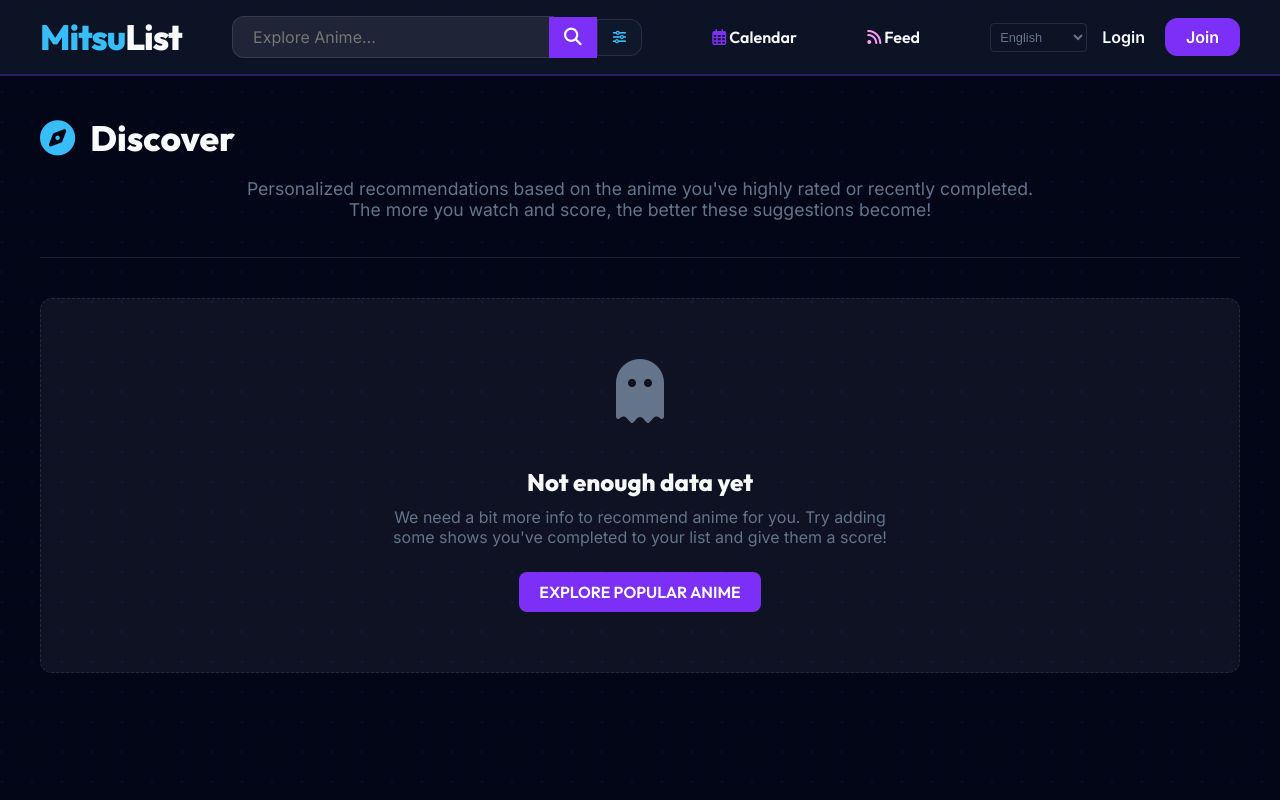
After one commit to IdzaYar120/MitsuList, a Django app: template app/templates/discover.html in a window 1280 px wide. The commit adds this page. Run offline with Django 5.2, Linux system fonts and the light colour scheme; the template is opened without the code that fills it, so the values that code supplies are empty.

Commit message:
feat(recommendations): Implement Smart Discovery Engine

```diff
--- a/app/templates/base.html
+++ b/app/templates/base.html
@@ -52,12 +52,21 @@
             </div>
             <div style="margin-left: 20px;">
                 <a href="{% url 'calendar' %}" style="color: var(--color-text); text-decoration: none; font-weight: 600; font-family: var(--font-header); transition: var(--transition);">
-                    <i class="fa-regular fa-calendar-days"></i> Calendar
+                    <i class="fa-regular fa-calendar-days" style="color: var(--color-primary);"></i> Calendar
                 </a>
             </div>
+
+            {% if user.is_authenticated %}
+            <div style="margin-left: 20px;">
+                <a href="{% url 'discover' %}" style="color: var(--color-text); text-decoration: none; font-weight: 600; font-family: var(--font-header); transition: var(--transition);">
+                    <i class="fa-solid fa-compass" style="color: #38bdf8;"></i> Discover
+                </a>
+            </div>
+            {% endif %}
+
             <div style="margin-left: 20px;">
                 <a href="{% url 'activity-feed' %}" style="color: var(--color-text); text-decoration: none; font-weight: 600; font-family: var(--font-header); transition: var(--transition);">
-                    <i class="fa-solid fa-rss"></i> Feed
+                    <i class="fa-solid fa-rss" style="color: #ff9ff3;"></i> Feed
                 </a>
             </div>
 
--- /dev/null
+++ b/app/templates/discover.html
@@ -0,0 +1,70 @@
+{% extends 'base.html' %}
+{% load static i18n %}
+
+{% block title %}Discover - MitsuList{% endblock %}
+
+{% block content %}
+<div style="max-width: 1200px; margin: 40px auto; padding: 0 20px;">
+
+    <div style="margin-bottom: 30px; border-bottom: 1px solid rgba(255,255,255,0.1); padding-bottom: 20px;">
+        <h2 style="font-family: var(--font-header); font-size: 2.2rem; margin-bottom: 10px; display: flex; align-items: center; gap: 15px;">
+            <i class="fa-solid fa-compass" style="color: var(--color-accent);"></i> Discover
+        </h2>
+        <p style="color: var(--color-muted); font-size: 1.1rem; max-width: 800px;">
+            Personalized recommendations based on the anime you've highly rated or recently completed. The more you watch and score, the better these suggestions become!
+        </p>
+    </div>
+
+    <!-- Recommendations Grid -->
+    <div style="margin-top: 40px;">
+        {% if recommendations %}
+            <div id="search-results-container" style="display: grid; grid-template-columns: repeat(auto-fill, minmax(200px, 1fr)); gap: 25px;">
+                {% for item in recommendations %}
+                    <a href="{% url 'anime-view' item.anime.mal_id %}" class="anime-card-links" style="position: relative; display: block;">
+                        <div class="anime-cards" style="height: 100%; display: flex; flex-direction: column;">
+
+                            <!-- Image -->
+                            <div style="position: relative; padding-top: 140%; border-radius: var(--border-radius); overflow: hidden; margin-bottom: 15px; box-shadow: 0 4px 15px var(--color-shadow);">
+                                <img src="{{ item.anime.images.jpg.large_image_url }}" alt="{{ item.anime.title }}" loading="lazy"
+                                     style="position: absolute; top: 0; left: 0; width: 100%; height: 100%; object-fit: cover; transition: transform 0.3s ease;">
+                            </div>
+
+                            <!-- Title -->
+                            <p class="anime-title" style="flex-grow: 1; margin: 0 0 10px 0; font-size: 1rem; line-height: 1.3;">
+                                {{ item.anime.title }}
+                            </p>
+
+                            <!-- Context Tag -->
+                            <div style="background: rgba(123, 47, 247, 0.15); border: 1px solid rgba(123, 47, 247, 0.3); border-radius: 6px; padding: 8px; font-size: 0.75rem; color: var(--color-text); line-height: 1.2;">
+                                <i class="fa-solid fa-lightbulb" style="color: var(--color-accent); margin-right: 5px;"></i>
+                                {{ item.context }}
+                            </div>
+
+                        </div>
+                    </a>
+                {% endfor %}
+            </div>
+        {% else %}
+             <div style="text-align: center; padding: 60px 20px; background: var(--glass-bg); border-radius: var(--border-radius); border: 1px dashed rgba(255,255,255,0.1);">
+                <i class="fa-solid fa-ghost" style="font-size: 4rem; color: var(--color-muted); margin-bottom: 20px;"></i>
+                <h3 style="color: var(--color-text); font-family: var(--font-header); font-size: 1.5rem; margin-bottom: 10px;">Not enough data yet</h3>
+                <p style="color: var(--color-muted); max-width: 500px; margin: 0 auto;">
+                    We need a bit more info to recommend anime for you. Try adding some shows you've completed to your list and give them a score!
+                </p>
+                <a href="{% url 'home' %}" class="mitsulist-btn-primary" style="display: inline-block; margin-top: 25px; text-decoration: none;">Explore Popular Anime</a>
+            </div>
+        {% endif %}
+    </div>
+
+</div>
+
+<!-- Hover effects for the anime cards -->
+<style>
+    .anime-card-links:hover img {
+        transform: scale(1.05);
+    }
+    .anime-card-links:hover .anime-title {
+        color: var(--color-accent);
+    }
+</style>
+{% endblock %}
--- a/app/urls.py
+++ b/app/urls.py
@@ -11,4 +11,5 @@ urlpatterns = [
     path("feed/global/", views.global_feed_view, name="global-feed"),
     path("notifications/", views.notifications_view, name="notifications"),
     path("api/notifications/unread/", views.check_unread_notifications, name="api-notifications-unread"),
+    path("discover/", views.discovery_view, name="discover"),
 ]
```
Also changed, not shown: app/services.py (+100 -0 lines), app/views.py (+16 -0 lines).
